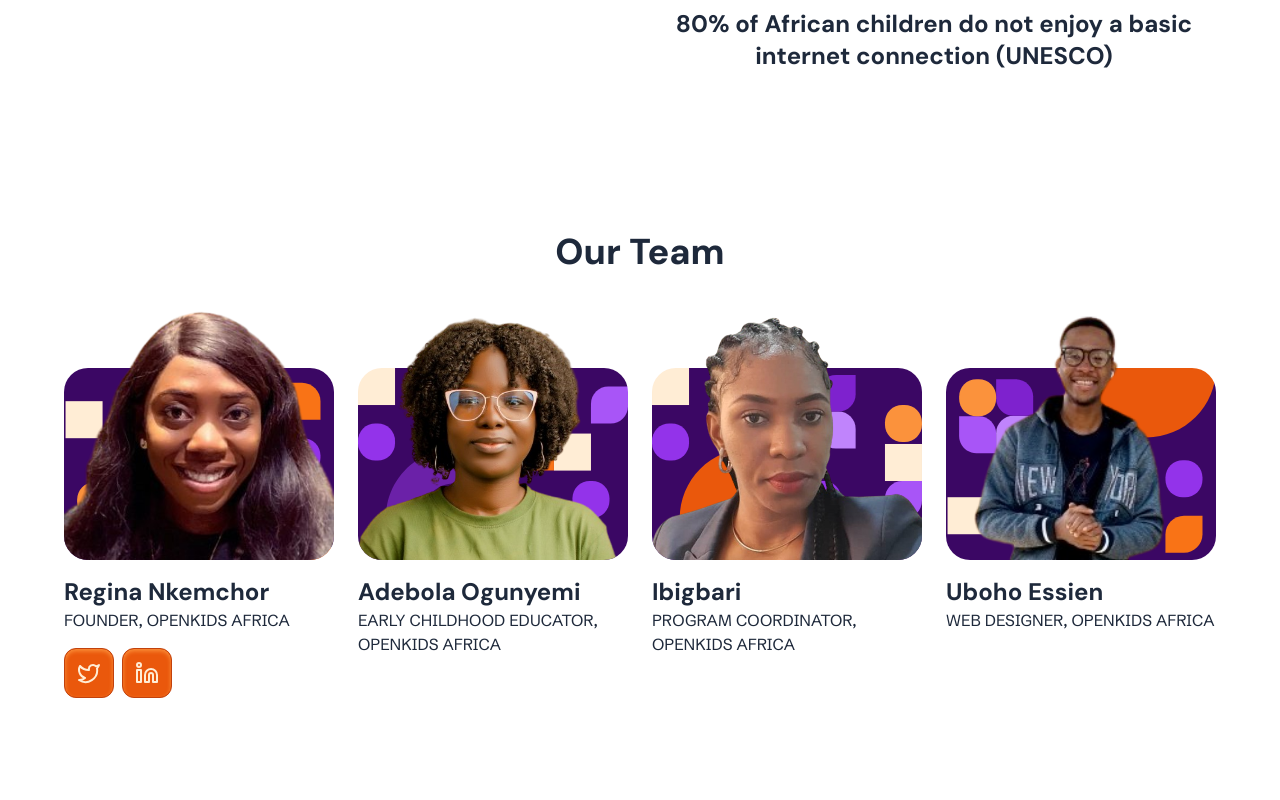
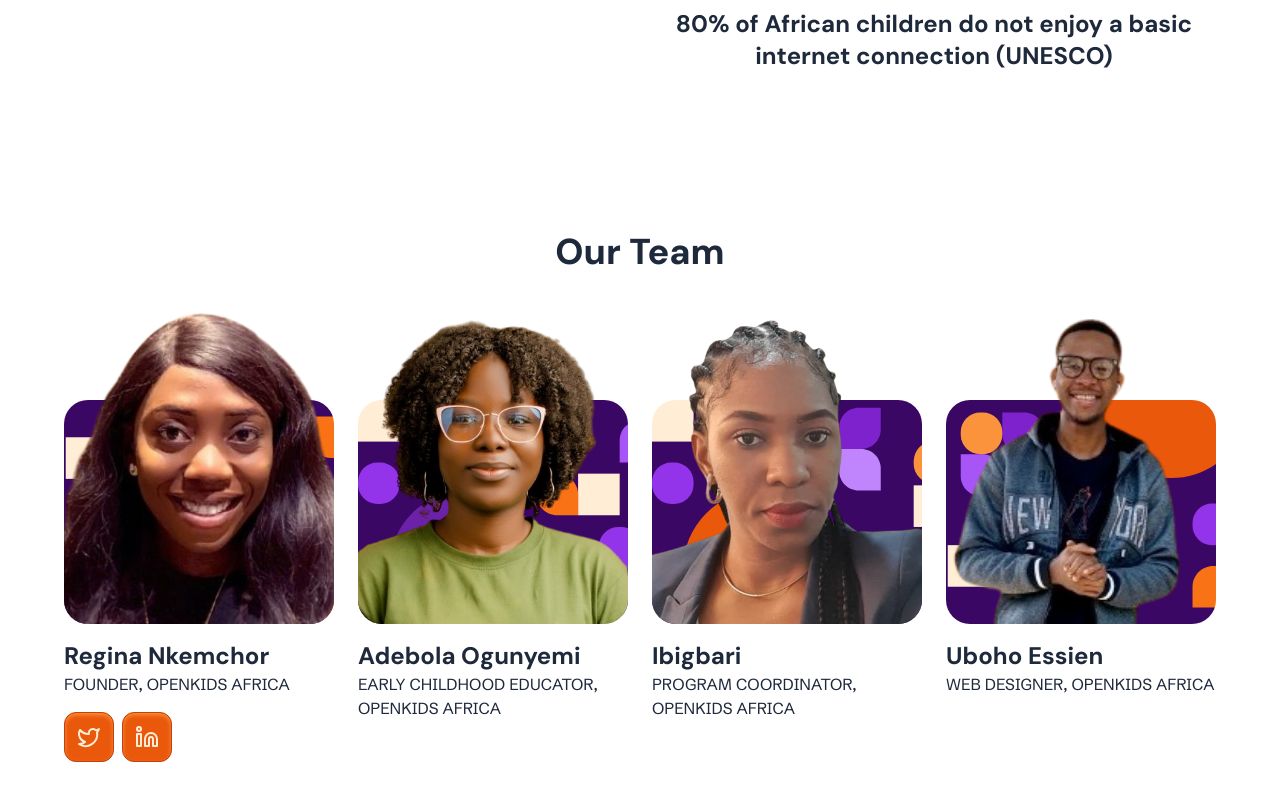
Before and after one commit to openkids-africa/openkidsafrica, a Nuxt app: page /about in a window 1280 px wide. Shown: the part 2605-3405 px from the top of the page. Before the commit the page ends 3383 px from the top, so only its background shows below. Built offline with nearby package versions, Linux system fonts and the light colour scheme.

Commit message:
updates: minor fixes and changes

```diff
--- a/components/TeamCard.vue
+++ b/components/TeamCard.vue
@@ -69,11 +69,11 @@ defineProps<{
 }
 
 .team-card__img-cont {
-  @apply mt-12 flex h-48  items-end  rounded-3xl bg-purple-950 bg-cover;
+  @apply mt-20 flex h-72 lg:h-56  items-end  rounded-3xl bg-purple-950 bg-cover;
 }
 
 .team-card__img-cont > img {
-  @apply h-64 rounded-3xl object-top;
+  @apply h-96 lg:h-80 rounded-3xl object-top;
 }
 
 .team-card__socials {
--- a/composables/useSiteHeader.ts
+++ b/composables/useSiteHeader.ts
@@ -12,9 +12,11 @@ export const useSiteHeader = () => {
     const handleScroll = () => {
       if (!siteHeader.value) return;
       if (window.scrollY > siteHeader.value.offsetHeight) {
+        siteHeader.value.classList.add("scrolled");
         scrolled.value = true;
       } else {
         scrolled.value = false;
+        siteHeader.value.classList.remove("scrolled");
       }
     };
     onMounted(() => {
@@ -27,12 +29,6 @@ export const useSiteHeader = () => {
     });
   };
 
-  watch(scrolled, () => {
-    scrolled.value
-      ? siteHeader.value.classList.add("scrolled")
-      : siteHeader.value.classList.remove("scrolled");
-  });
-
   return {
     scrolled,
     sticky,
--- a/pages/about.vue
+++ b/pages/about.vue
@@ -288,7 +288,7 @@ onMounted(() => {
 }
 
 .team-list {
-  @apply grid gap-6 md:grid-cols-2 lg:grid-cols-4;
+  @apply grid gap-6 sm:grid-cols-2 lg:grid-cols-4;
 }
 
 </style>
```
